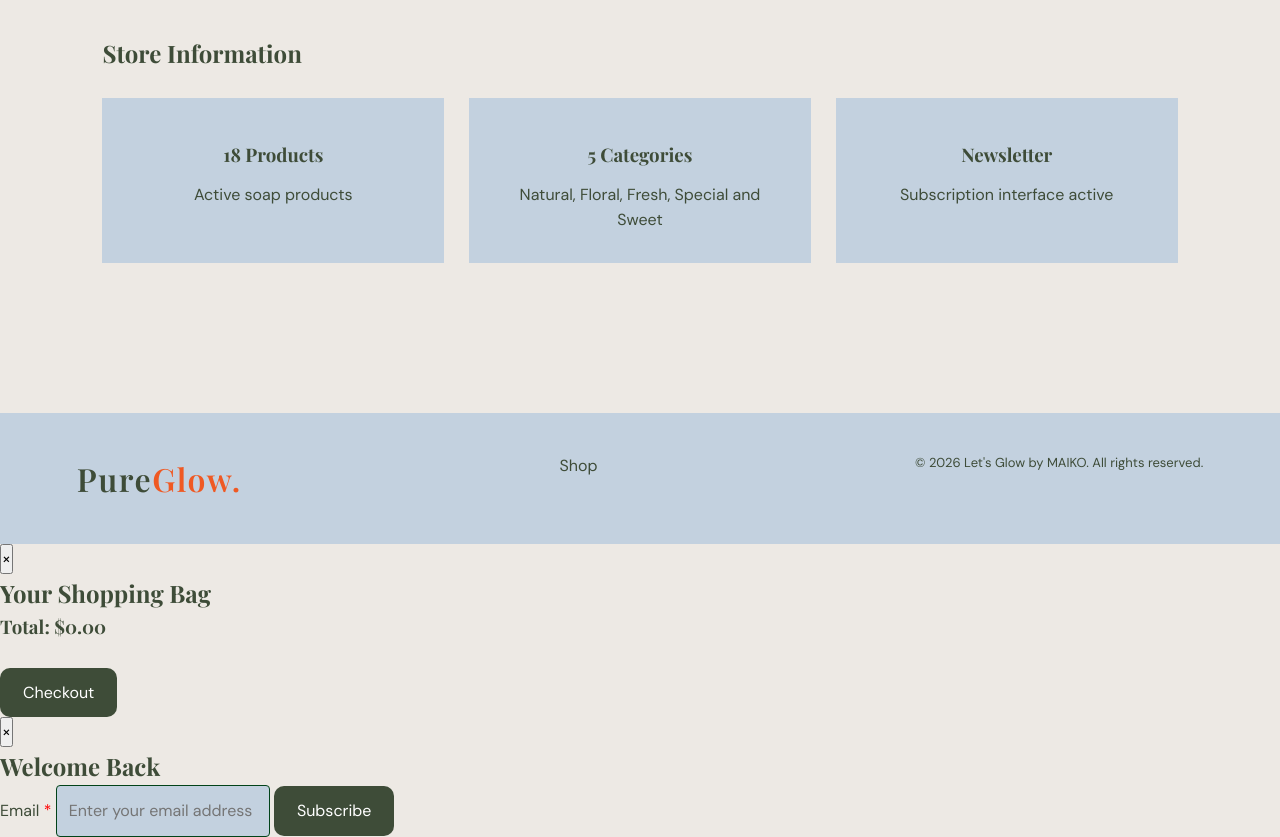
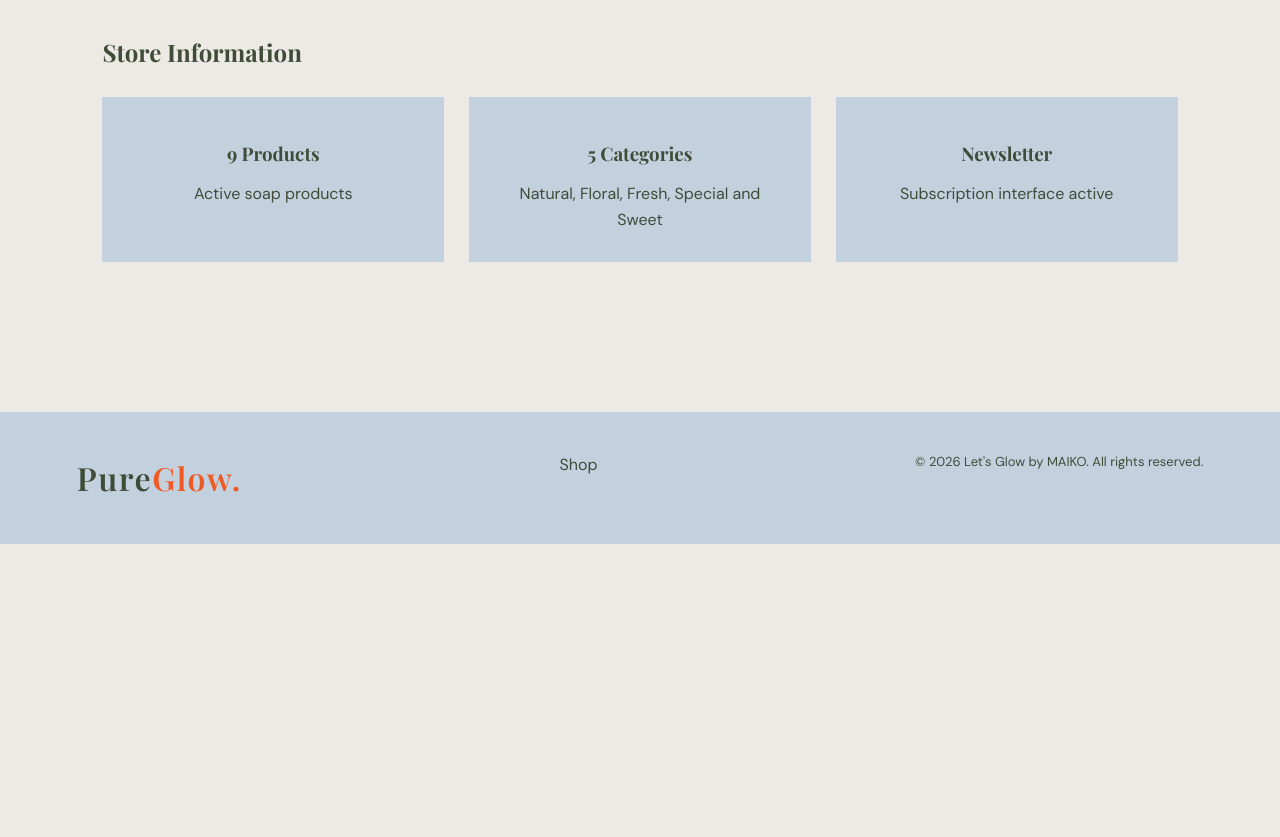
Before and after one commit to lemonjariamaia-source/SOAP-Online-shop, a plain HTML site: page dashboard.html in a window 1280 px wide. Shown: the part 920-1757 px from the top of the page. After the commit the page ends 1464 px from the top, so only its background shows below. Drawn offline with nearby package versions, Linux system fonts and the light colour scheme.

Commit message:
Update dashboard.html

```diff
--- a/dashboard.html
+++ b/dashboard.html
@@ -19,10 +19,7 @@
   <a href="dashboard.html">Dashboard</a>
   <a href="contact.html">Contact</a>
 </nav>
-  <div class="nav-actions">
-    <button class="btn btn-light" onclick="openLogin()">Login</button>
-    <button class="btn" onclick="openCart()">Bag (<span id="cart-count">0</span>)</button>
-  </div>
+
 </header>
 
 <main class="section">
@@ -94,7 +91,7 @@
     <br>
     <div class="feature-grid">
       <div class="feature">
-        <h3>18 Products</h3>
+        <h3>9 Products</h3>
         <p>Active soap products</p>
       </div>
       <div class="feature">
@@ -115,42 +112,6 @@
    <p>© 2026 Let's Glow by MAIKO. All rights reserved.</p>
 </footer>
 
-<div class="cart-panel" id="cart-panel">
-  <button class="close" onclick="closeCart()">×</button>
-  <h2>Your Shopping Bag</h2>
-  <div id="cart-items"></div>
-  <h3>Total: <span id="cart-total">$0.00</span></h3>
-  <br>
-  <button class="btn" onclick="checkout()">Checkout</button>
-</div>
-
-<div class="modal" id="login-modal">
-  <div class="modal-content">
-    <button class="close" onclick="closeLogin()">×</button>
-    <h2>Welcome Back</h2>
-
-
-<form id="subscription-form">
-  <label for="email">
-    Email <span style="color:red">*</span>
-  </label>
-
-  <input
-    type="email"
-    id="email"
-    placeholder="Enter your email address"
-    required
-  >
-
-  <button type="submit" class="btn">
-    Subscribe
-  </button>
-</form>
-
-
-  </div>
-</div>
-
 
 </body>
 </html>
```
